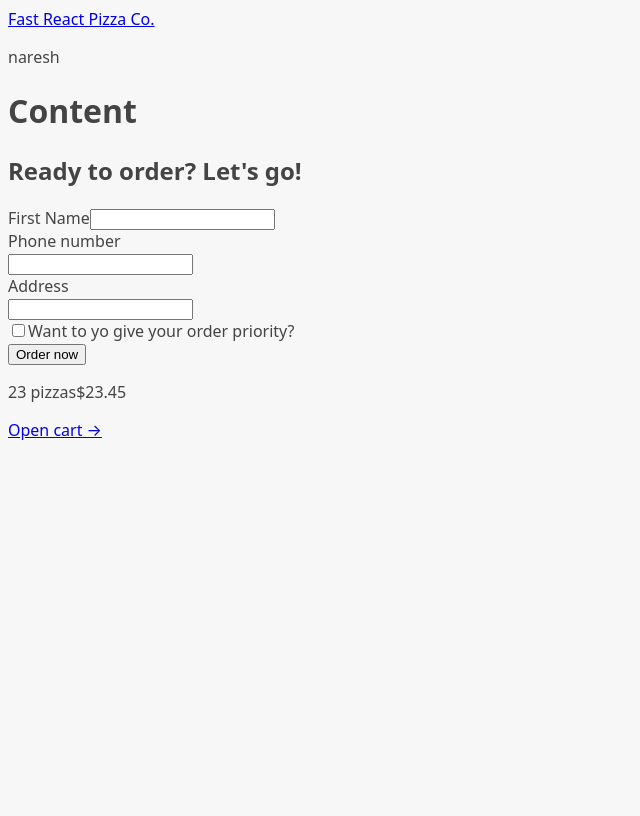
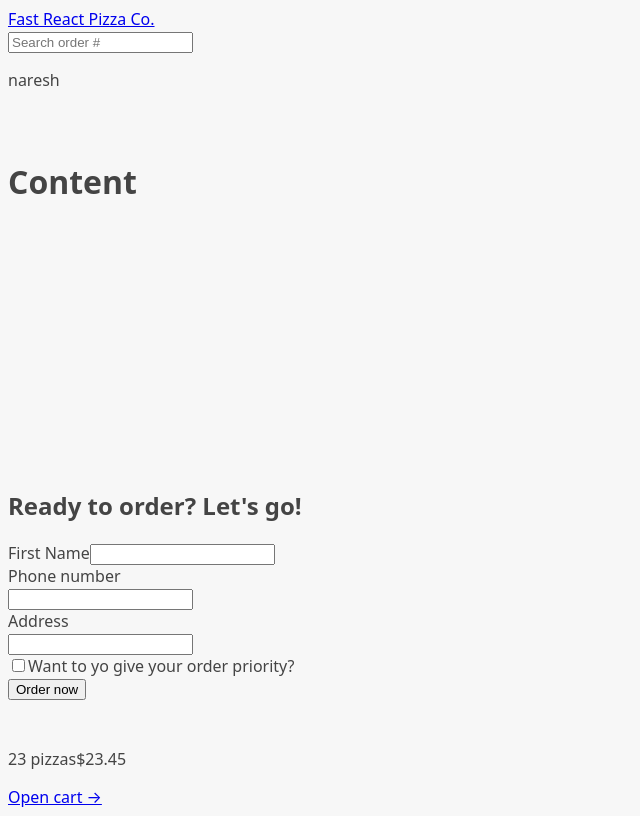
Before and after one commit to Nightcrawl3r-hash/react-pizza-app, a React (Vite) app: page /order/new in a window 1280 px wide. Shown: the whole page, without its empty margins (0-640 px from the left). Built offline with nearby package versions, Linux system fonts and the light colour scheme.

Commit message:
cart remaining

```diff
--- a/src/App.jsx
+++ b/src/App.jsx
@@ -1,14 +1,18 @@
 import React from "react";
 import { RouterProvider, createBrowserRouter } from "react-router-dom";
 import Home from "./ui/Home";
-import Menu,{loader as menuLoader} from "./features/menu/Menu";
+import Menu, { loader as menuLoader } from "./features/menu/Menu";
 import Cart from "./features/cart/Cart";
-import CreateOrder from "./features/order/CreateOrder";
-import Order from "./features/order/Order";
+import CreateOrder, {
+  action as createOrderAction,
+} from "./features/order/CreateOrder";
+import Order, { loader as orderLoader } from "./features/order/Order";
 import AppLayout from "./ui/AppLayout";
+import Error from "./ui/Error";
 const router = createBrowserRouter([
   {
     element: <AppLayout />,
+    errorElement: <Error />,
     children: [
       {
         path: "/",
@@ -17,14 +21,24 @@
       {
         path: "/menu",
         element: <Menu />,
-        loader:menuLoader,
+        loader: menuLoader,
+        errorElement: <Error />,
       },
       {
         path: "/cart",
         element: <Cart />,
       },
-      { path: "/order/new", element: <CreateOrder /> },
-      { path: "/order/:orderId", element: <Order /> },
+      {
+        path: "/order/new",
+        element: <CreateOrder />,
+        action: createOrderAction,
+      },
+      {
+        path: "/order/:orderId",
+        element: <Order />,
+        loader: orderLoader,
+        errorElement: <Error />,
+      },
     ],
   },
 ]);
--- a/src/features/menu/Menu.jsx
+++ b/src/features/menu/Menu.jsx
@@ -1,9 +1,15 @@
 import { useLoaderData } from "react-router-dom";
 import { getMenu } from "../../services/apiRestaurant";
+import MenuItem from "./MenuItem";
 
 function Menu() {
   const menu = useLoaderData()
-  return <h1>Menu</h1>;
+  //console.log(menu)
+  return (
+    <ul>
+      {menu.map(pizza=><MenuItem pizza={pizza} key={pizza.id}/>)}
+    </ul>
+  )
 }
 export async function loader() {
   const menu = await getMenu()
--- a/src/features/menu/MenuItem.jsx
+++ b/src/features/menu/MenuItem.jsx
@@ -1,3 +1,5 @@
+import { formatCurrency } from "../../utils/helpers";
+
 function MenuItem({ pizza }) {
   const { id, name, unitPrice, ingredients, soldOut, imageUrl } = pizza;
 
--- a/src/features/order/CreateOrder.jsx
+++ b/src/features/order/CreateOrder.jsx
@@ -1,4 +1,5 @@
 import { useState } from "react";
+import { Form } from "react-router-dom";
 
 // https://uibakery.io/regex-library/phone-number
 const isValidPhone = (str) =>
@@ -38,7 +39,7 @@
     <div>
       <h2>Ready to order? Let's go!</h2>
 
-      <form>
+      <Form method="POST">
         <div>
           <label>First Name</label>
           <input type="text" name="customer" required />
@@ -70,11 +71,22 @@
         </div>
 
         <div>
+          <input type="hidden" name="cart " value={JSON.stringify(cart)} />
           <button>Order now</button>
         </div>
-      </form>
+      </Form>
     </div>
   );
 }
-
+export async function action({ request }) {
+  const formData = await request.formData();
+  const data = Object.fromEntries(formData);
+  console.log(data);
+  const order = {
+    ...data,
+    cart: JSON.parse(data.cart),
+    priority: data.priority === "on",
+  };
+  return null;
+}
 export default CreateOrder;
--- a/src/features/order/Order.jsx
+++ b/src/features/order/Order.jsx
@@ -1,12 +1,14 @@
 // Test ID: IIDSAT
 
+import { useLoaderData } from "react-router-dom";
+import { getOrder } from "../../services/apiRestaurant";
 import {
   calcMinutesLeft,
   formatCurrency,
   formatDate,
 } from "../../utils/helpers";
 
-const order = {
+/* const order = {
   id: "ABCDEF",
   customer: "Jonas",
   phone: "123456789",
@@ -39,9 +41,10 @@
   position: "-9.000,38.000",
   orderPrice: 95,
   priorityPrice: 19,
-};
+}; */
 
 function Order() {
+  const order = useLoaderData();
   // Everyone can search for all orders, so for privacy reasons we're gonna gonna exclude names or address, these are only for the restaurant staff
   const {
     id,
@@ -82,5 +85,9 @@
     </div>
   );
 }
+export async function loader({params}) {
 
+  const order = await getOrder(params.orderId)
+  return order;
+}
 export default Order;
--- /dev/null
+++ b/src/features/order/SearchOrder.jsx
@@ -0,0 +1,27 @@
+import React, { useState } from "react";
+import { useNavigate, useSearchParams } from "react-router-dom";
+
+function SearchOrder() {
+  const [query, setQuery] = useState("");
+  const navigate = useNavigate();
+  function handleSubmit(e) {
+    e.preventDefault();
+    if (!query) return;
+      navigate(`/order/${query}`);
+      setQuery("")
+  }
+  return (
+    <div className="">
+      <form onSubmit={handleSubmit}>
+        <input
+          type="text"
+          placeholder="Search order #"
+          value={query}
+          onChange={(e) => setQuery(e.target.value)}
+        />
+      </form>
+    </div>
+  );
+}
+
+export default SearchOrder;
--- a/src/ui/AppLayout.jsx
+++ b/src/ui/AppLayout.jsx
@@ -1,11 +1,15 @@
 import React from "react";
 import Header from "./Header";
 import CartOverview from "../features/cart/CartOverview";
-import { Outlet } from "react-router-dom";
+import { Outlet, useNavigation } from "react-router-dom";
+import Loader from "./Loader";
 
 function AppLayout() {
+  const navigation = useNavigation();
+  const isLoading = navigation.state === "loading";
   return (
-    <div>
+    <div className="layout">
+      {isLoading && <Loader/>}
       <Header />
       <h1>Content</h1>
       <main>
--- a/src/ui/Error.jsx
+++ b/src/ui/Error.jsx
@@ -1,15 +1,15 @@
-import { useNavigate } from 'react-router-dom';
+import { useNavigate, useRouteError } from 'react-router-dom';
 
-function NotFound() {
+function Error() {
   const navigate = useNavigate();
-
+const error = useRouteError()
   return (
     <div>
       <h1>Something went wrong 😢</h1>
-      <p>%MESSAGE%</p>
+      <p>{error.data  || error.message}</p>
       <button onClick={() => navigate(-1)}>&larr; Go back</button>
     </div>
   );
 }
 
-export default NotFound;
+export default Error;
--- a/src/ui/Header.jsx
+++ b/src/ui/Header.jsx
@@ -1,9 +1,11 @@
 import React from 'react'
 import { Link } from 'react-router-dom'
+import SearchOrder from '../features/order/SearchOrder'
 function Header() {
   return (
       <header>
-          <Link to='/'>Fast React Pizza Co.</Link>
+      <Link to='/'>Fast React Pizza Co.</Link>
+      <SearchOrder/>
           <p className="">naresh</p>
     </header>
   )
--- /dev/null
+++ b/src/ui/Loader.jsx
@@ -0,0 +1,11 @@
+import React from 'react'
+
+const Loader = () => {
+  return (
+      <div className='loader'>
+
+    </div>
+  )
+}
+
+export default Loader
```
